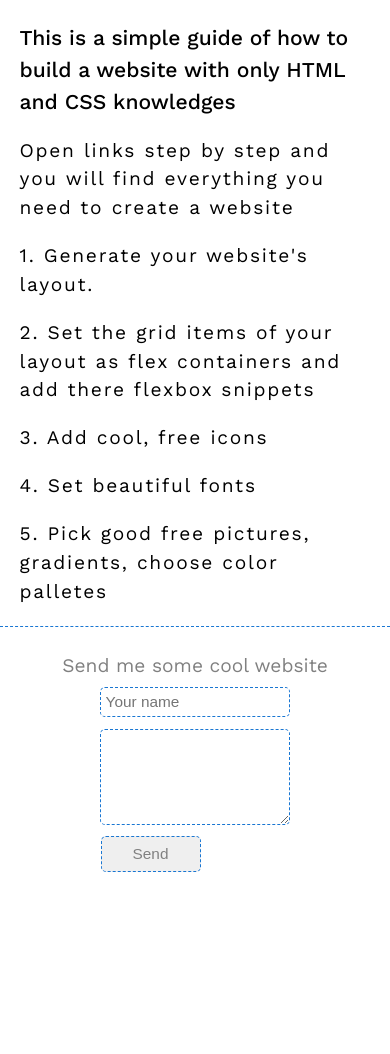
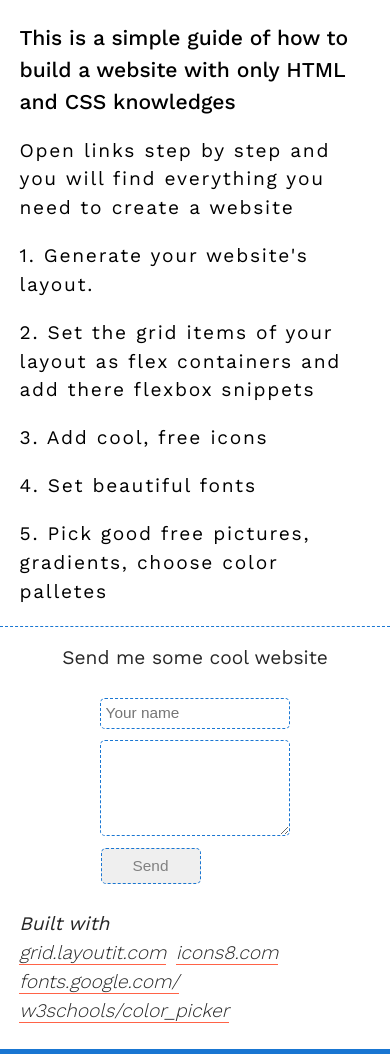
Before and after one commit to Maxim-Cherkasov/html-css-website-launch, a plain HTML site: page index.html in a window 390 px wide. Shown: the part 1478-2532 px from the top of the page. Before the commit the page ends 2381 px from the top, so only its background shows below. Drawn offline with nearby package versions, Linux system fonts and the light colour scheme; files whose address does not match are found by name.

Commit message:
mobile footer

```diff
--- a/css/main.css
+++ b/css/main.css
@@ -108,6 +108,7 @@ form {
       align-self: center;
   /* background-color: #FFBF86; */
   background-color: #fff;
+  z-index: 2;
 }
 
 form .airform-btn {
@@ -139,7 +140,7 @@ form .airform-btn {
   border-radius: 5px;
   max-width: 350px;
   /*  background-color: #FFBF86; */
-  margin: 1rem auto 1rem auto;
+  margin: 1rem 0 1rem 240px;
 }
 
 input,
@@ -175,8 +176,42 @@ label {
   display: flex;
   -ms-flex-item-align: center;
       align-self: center;
-  margin-top: 0.5rem;
-  color: grey;
+  margin: 0.1rem 0 1rem 0;
+  color: #272727;
+  z-index: 3;
+}
+
+.footer__content {
+  position: relative;
+  border-bottom: 5px solid #1976d2;
+  overflow: hidden;
+  cursor: pointer;
+}
+
+.footer__content img {
+  width: 100%;
+}
+
+.footer__content::after {
+  content: '';
+  position: absolute;
+  top: 100%;
+  left: 0;
+  height: 100%;
+  width: 100%;
+  background: #90BAFE;
+  opacity: 1;
+  -webkit-transition: all 0.3s ease-in-out;
+  transition: all 0.3s ease-in-out;
+}
+
+.footer__content:hover::after {
+  top: 0;
+  opacity: 0.9;
+}
+
+.footer__content:hover .card__list .card__li a {
+  opacity: 1;
 }
 
 html {
@@ -380,6 +415,35 @@ html {
   border-top: 1px dashed #1976d2;
 }
 
+.footer__content {
+  display: -webkit-box;
+  display: -ms-flexbox;
+  display: flex;
+}
+
+.footer__content .made {
+  z-index: 3;
+  font-weight: 300;
+  font-style: italic;
+  color: #272727;
+  margin: auto 0 1rem 1rem;
+}
+
+.footer__content .made__list-item {
+  padding-bottom: 0.5rem;
+}
+
+.footer__content .made__list-link {
+  color: #272727;
+  text-decoration: none;
+  border-bottom: 1px solid #FF6347;
+}
+
+.footer__content .made h6 {
+  font-weight: 400;
+  padding-bottom: 0.5rem;
+}
+
 .layouts {
   padding-top: 1rem;
 }
@@ -457,5 +521,26 @@ html {
     display: flex;
     padding: 0.8rem 0 1.6rem 2rem;
   }
+  .footer__content {
+    display: -ms-grid;
+    display: grid;
+    justify-items: center;
+  }
+  .footer .form-container {
+    margin-left: 0;
+    -webkit-box-ordinal-group: 0;
+        -ms-flex-order: -1;
+            order: -1;
+  }
+  .footer .made__list {
+    display: -webkit-box;
+    display: -ms-flexbox;
+    display: flex;
+    -ms-flex-wrap: wrap;
+        flex-wrap: wrap;
+  }
+  .footer .made__list-item {
+    margin-right: 0.5rem;
+  }
 }
 /*# sourceMappingURL=main.css.map */
--- a/index.html
+++ b/index.html
@@ -198,6 +198,19 @@
     <div class="footer">
       <div class="footer__content">
 
+      <div class="made">
+        <h6>
+          Built with
+        </h6>
+        <ul class="made__list">
+          <li class="made__list-item"><a class="made__list-link" href="https://grid.layoutit.com/">grid.layoutit.com</a></li>
+          <li class="made__list-item"><a class="made__list-link" href="https://icons8.com/">icons8.com</a></li>
+          <li class="made__list-item"><a class="made__list-link" href="https://fonts.google.com/">
+            fonts.google.com/</a></li>
+          <li class="made__list-item"><a class="made__list-link" href="https://www.w3schools.com/colors/colors_picker.asp">w3schools/color_picker</a></li>
+        </ul>
+      </div>
+
         <div class="form-container">
           <label class="form__label" for="airform">Send me some cool website</label>
           <form id="airform" method="post" action="https://airform.io/maxim271989@gmail.com">
```
Also changed, not shown: 1 other file.
